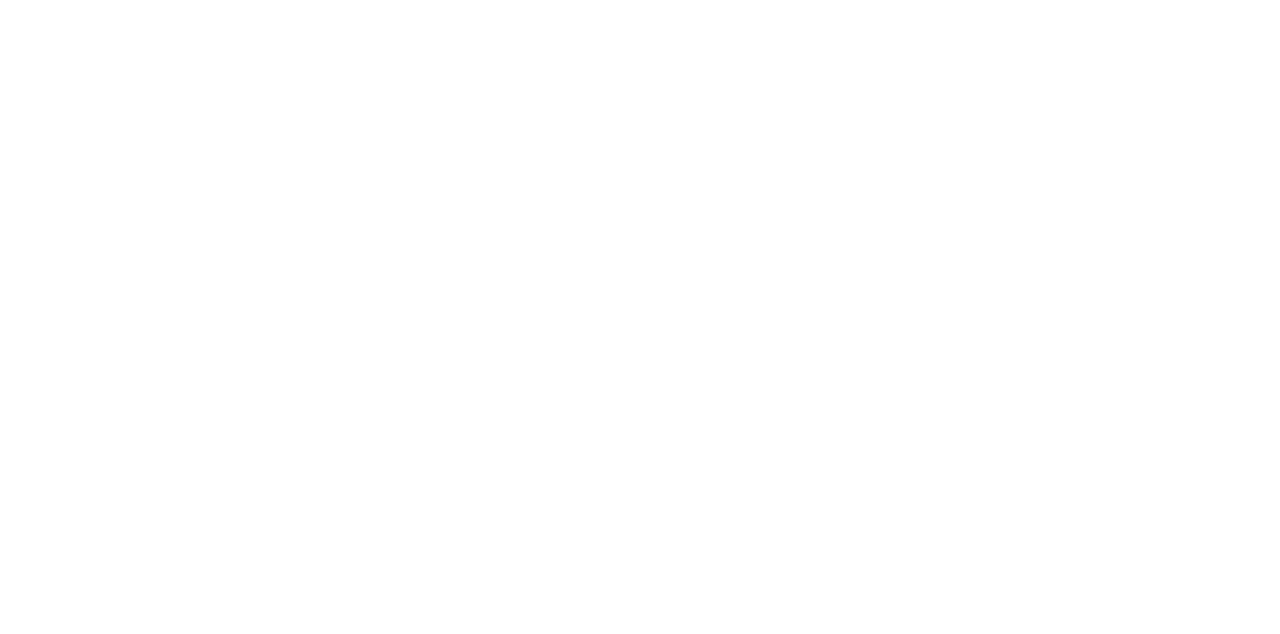
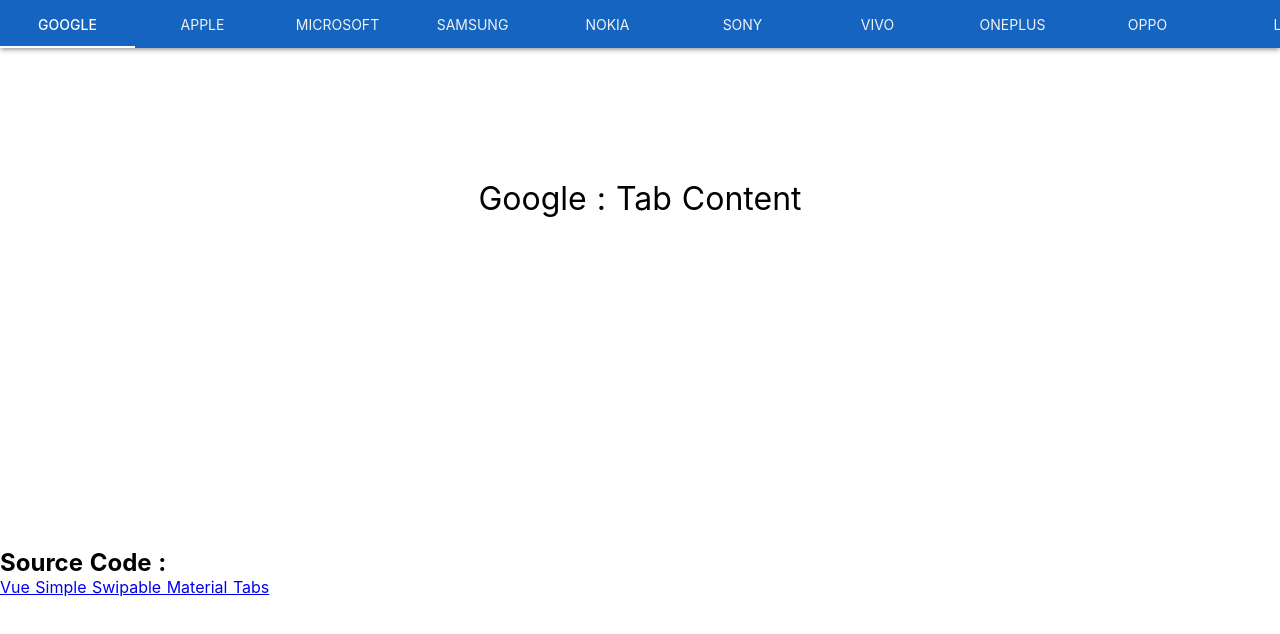
Before and after one commit to CroMarmot/VueDemo, a Nuxt app: page /MaterialSwipeTabs in a window 1280 px wide. Before the commit this address had no page. Shown: the top 634 px of the page. Built offline with nearby package versions, Linux system fonts and the light colour scheme.

Commit message:
feat: pages/MaterialSwipeTabs.vue

```diff
--- /dev/null
+++ b/pages/MaterialSwipeTabs.vue
@@ -0,0 +1,237 @@
+<!---
+1. Set Tabwidth in data
+2. Tabs are swipeable
+3. Scrollable tabs
+4. No external libraries used expcept vuejs
+5. Using vuejs transition for animation
+Demo : https://dagalti.github.io/vue-tabs.html
+Codepen : https://codepen.io/dagalti/pen/pYKXQW
+-->
+<template>
+  <div>
+    <link
+      href="https://fonts.googleapis.com/css?family=Roboto:400,500"
+      rel="stylesheet"
+    />
+    <div ref="tabbar" class="tabs">
+      <div
+        v-for="(tab, index) in items"
+        :key="index"
+        ref="tab"
+        class="tabitem"
+        :class="index === activetab ? 'active' : ''"
+        @click="switchtab(index)"
+      >
+        {{ tab }}
+      </div>
+      <div
+        class="slider"
+        :style="'transform:translateX(' + activetab * tabwidth + 'px)'"
+      ></div>
+    </div>
+
+    <div
+      ref="tcon"
+      class="tabcontainer"
+      v-on="
+        pointer
+          ? {
+              pointerdown: ($event) => start($event),
+              pointermove: ($event) => move($event),
+              pointerup: ($event) => end($event),
+            }
+          : {
+              touchstart: ($event) => start($event),
+              touchmove: ($event) => move($event),
+              touchend: ($event) => end($event),
+            }
+      "
+    >
+      <transition v-for="(tab, index) in items" :key="index" :name="transition">
+        <div v-if="index === activetab" class="tabpane">
+          {{ tab }} : Tab Content
+        </div>
+      </transition>
+    </div>
+    <h2>Source Code :</h2>
+    <a
+      href="https://gist.github.com/dagalti/eea7f49378d9fa21de5e359dde0f859a"
+      target="blank"
+      >Vue Simple Swipable Material Tabs</a
+    >
+  </div>
+</template>
+
+<script>
+import Vue from 'vue'
+export default {
+  data() {
+    return {
+      transition: 'slide-next',
+      activetab: 0,
+      tabwidth: 135,
+      items: [
+        'Google',
+        'Apple',
+        'Microsoft',
+        'Samsung',
+        'Nokia',
+        'Sony',
+        'Vivo',
+        'Oneplus',
+        'Oppo',
+        'LG',
+        'Blackberry',
+      ],
+      touch: { sx: null, sy: null, st: null, ex: null, ey: null, et: null },
+    }
+  },
+  computed: {
+    pointer() {
+      if (window.PointerEvent) return true
+      else return false
+    },
+  },
+  mounted() {
+    this.$refs.tabbar.style.setProperty('--tabwidth', this.tabwidth + 'px')
+  },
+  methods: {
+    switchtab(n) {
+      let scroll
+      let scond = false
+      if (this.activetab > n) {
+        this.transition = 'slide-prev'
+        scroll = n - 1
+        if (scond) this.$refs.tab[scroll].scrollIntoView({ behavior: 'smooth' })
+      } else if (this.activetab < n) {
+        this.transition = 'slide-next'
+        scroll = n + 1
+      }
+      scond = scroll >= 0 && scroll < this.items.length
+      if (scond) this.$refs.tab[scroll].scrollIntoView({ behavior: 'smooth' })
+
+      Vue.nextTick((_) => {
+        this.activetab = n
+      })
+    },
+    start(e) {
+      this.settouchpos(e, 'start')
+    },
+    move(e) {
+      this.settouchpos(e, 'move')
+    },
+    end(e) {
+      this.settouchpos(e, 'end')
+      const dx = this.touch.sx - this.touch.ex
+      const dy = this.touch.sy - this.touch.ey
+      const dt = this.touch.et - this.touch.st
+      const dir = Math.sign(dx)
+      let ntab = this.activetab + dir
+      const vmove = Math.abs(dx) / Math.abs(dy) < Math.sqrt(4)
+      ntab = ntab >= 0 && ntab < this.items.length ? ntab : null
+      if (Math.abs(dx) > 10 && ntab !== null && !vmove && dt < 300)
+        this.switchtab(ntab)
+    },
+    settouchpos(e, event) {
+      const ev = e.changedTouches ? e.changedTouches[0] : e
+      if (event === 'start') {
+        this.touch.sx = ev.clientX
+        this.touch.sy = ev.clientY
+        this.touch.st = Date.now()
+      } else {
+        this.touch.ex = ev.clientX
+        this.touch.ey = ev.clientY
+        this.touch.et = Date.now()
+      }
+    },
+  },
+}
+</script>
+
+<style lang="scss" scoped>
+.slide-next-leave-active,
+.slide-next-enter-active,
+.slide-prev-enter-active,
+.slide-prev-leave-active {
+  transition: 0.5s;
+}
+.slide-next-enter,
+.slide-next-leave,
+.slide-prev-leave-to {
+  transform: translate(100%, 0);
+}
+
+.slide-next-leave-to,
+.slide-prev-enter,
+.slide-prev-leave {
+  transform: translate(-100%, 0);
+}
+
+.tabs {
+  display: flex;
+  position: relative;
+  background: #1565c0;
+  color: #f1f1f1;
+  height: 48px;
+  box-shadow: 0 3px 3px -2px rgba(0, 0, 0, 0.2), 0 3px 4px 0 rgba(0, 0, 0, 0.14),
+    0 1px 7px 0 rgba(0, 0, 0, 0.12);
+  overflow-x: scroll;
+  overflow: -moz-scrollbars-none;
+  -ms-overflow-style: none;
+}
+.tabs::-webkit-scrollbar {
+  width: 0 !important;
+  height: 0 !important;
+}
+.tabitem {
+  display: flex;
+  align-items: center;
+  justify-content: center;
+  min-width: var(--tabwidth);
+  cursor: pointer;
+  text-transform: uppercase;
+  font-size: 14px;
+}
+.tabitem.active {
+  font-weight: 500;
+  color: white;
+}
+.slider {
+  position: absolute;
+  bottom: 0;
+  height: 2px;
+  width: var(--tabwidth);
+  background: white;
+  transition: 0.5s ease;
+}
+
+.tabcontainer {
+  height: 500px;
+  position: relative;
+  min-height: 100%;
+  width: 100%;
+  touch-action: pan-y;
+}
+
+.tabpane {
+  position: absolute;
+  width: 100%;
+  font-size: 32px;
+  display: flex;
+  align-items: center;
+  justify-content: center;
+  height: 300px;
+}
+
+.app {
+  margin: 0 auto;
+  text-align: center;
+}
+
+body {
+  font-family: 'Roboto', Helvetica, sans-serif;
+  text-rendering: optimizeLegibility;
+  -webkit-font-smoothing: antialiased;
+  margin: 0;
+}
+</style>
--- a/pages/index.vue
+++ b/pages/index.vue
@@ -8,6 +8,11 @@
         </NuxtLink>
         <NuxtLink to="/SwiperDemo">
           <a rel="noopener noreferrer" class="button--green"> Swiper </a>
+        </NuxtLink>
+        <NuxtLink to="/MaterialSwipeTabs">
+          <a rel="noopener noreferrer" class="button--green">
+            MaterialSwipeTabs
+          </a>
         </NuxtLink>
       </div>
     </div>
```
